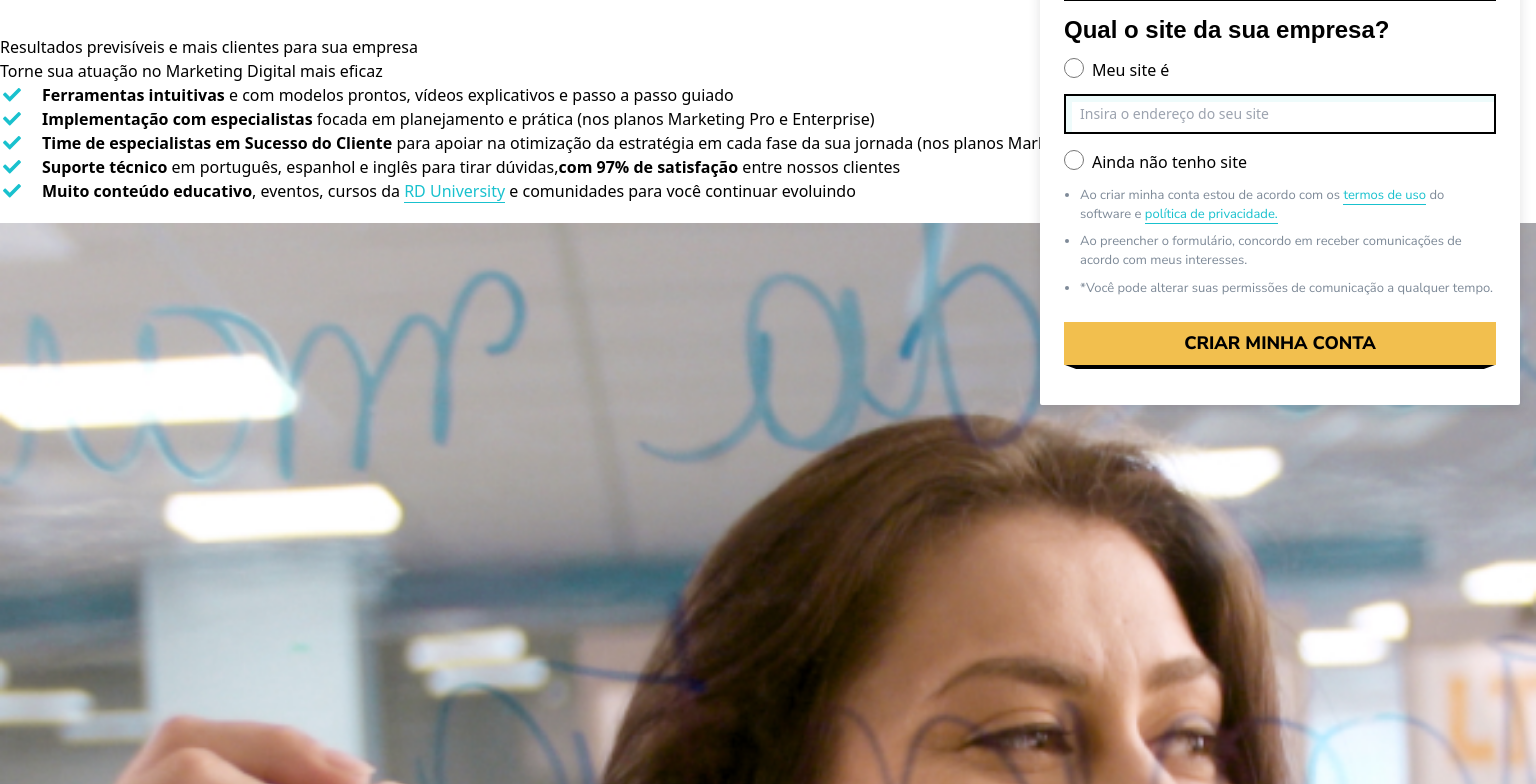
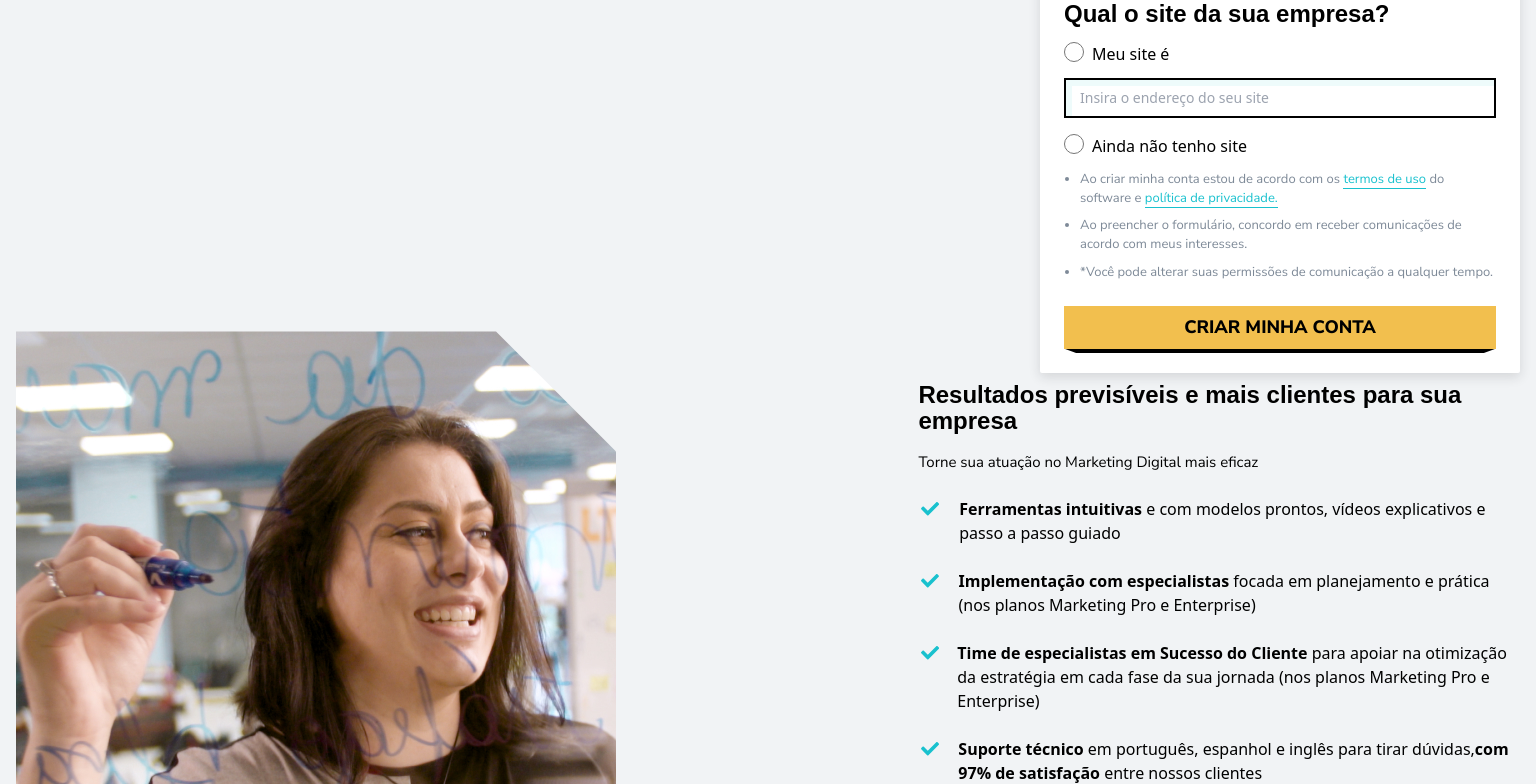
Before and after one commit to didiraja/rds-landing, a Next.js app: page / in a window 1536 px wide. Shown: the part 840-1624 px from the top of the page. Built offline with nearby package versions, Linux system fonts and the light colour scheme; a web font is replaced by a local one.

Commit message:
refactor: 💡 Results css done

```diff
--- a/src/components/FormBox.module.scss
+++ b/src/components/FormBox.module.scss
@@ -10,7 +10,7 @@
   background-color: white;
   box-shadow: 0px 4px 12px rgba(33, 36, 41, 0.14);
   border-radius: 2px;
-  padding: $sizing-700 $sizing-500;
+  padding: $sizing-500;
 
   :global(.title) {
     @extend .headingSM;
--- a/src/components/Results.jsx
+++ b/src/components/Results.jsx
@@ -5,6 +5,7 @@ function Results() {
   return (
     <section id="results" className={styles.results}>
       <div className="container mx-auto">
+        <div className="content">
           <p className="title">
             Resultados previsíveis e mais clientes para sua empresa
           </p>
@@ -69,11 +70,12 @@ function Results() {
               </p>
             </li>
           </ul>
+        </div>
 
         <Image
           src="/img-results.jpg"
           alt="Mulher escrevendo na lousa"
-          className="py-5 w-full"
+          className="results-img"
           width={600}
           height={600}
         />
--- a/src/components/Results.module.scss
+++ b/src/components/Results.module.scss
@@ -1,13 +1,37 @@
 @import "@/styles/vars.scss";
 
 .results {
+  position: relative;
+  background-color: $neutral-200;
+  padding: $sizing-700 $sizing-300 0;
+
+  :global(.container) {
+    @apply mx-auto;
+  }
+
+  :global(.title) {
+    @extend .headingXS;
+    font-weight: 900;
+    margin-bottom: $sizing-300;
+  }
+
+  :global(.subtitle) {
+    @extend .bodySM;
+    font-size: 15px;
+    font-weight: 400;
+    margin-bottom: $sizing-500;
+  }
+
   ul {
     list-style: none;
   }
+
   li {
     display: flex;
     align-items: flex-start;
+    margin-bottom: $sizing-500;
   }
+
   li::before {
     background: url("/icon/check.svg") no-repeat left top;
     width: 24px;
@@ -16,4 +40,37 @@
     padding-right: 18px;
     margin-right: 18px;
   }
+
+  :global(.content) {
+    order: 1;
+  }
+
+  :global(.results-img) {
+    order: 2;
+    clip-path: polygon(80% 0, 100% 20%, 100% 100%, 0 100%, 0 0);
+  }
 }
+
+@media (min-width: 1400px) {
+  .results {
+    padding-top: 21rem;
+    padding-bottom: 5rem;
+    // clip-path: polygon(0 0, 100% 0, 100% 100%, 55% 100%, 0 69%);
+
+    :global(.container) {
+      display: flex;
+      justify-content: space-between;
+      align-items: center;
+    }
+
+    :global(.content) {
+      order: 2;
+      width: 40%;
+    }
+
+    :global(.results-img) {
+      order: 1;
+      max-width: 100%;
+    }
+  }
+}
--- a/src/components/Together.module.scss
+++ b/src/components/Together.module.scss
@@ -3,7 +3,6 @@
 .together {
   background-color: $neutral-200;
   color: white;
-  margin-bottom: $sizing-700;
 
   :global(.wrapper) {
     background-color: $blue-700;
```
Also changed, not shown: src/styles/vars.scss (+0 -18 lines). Lines whose indentation alone changed are shown as unchanged.
